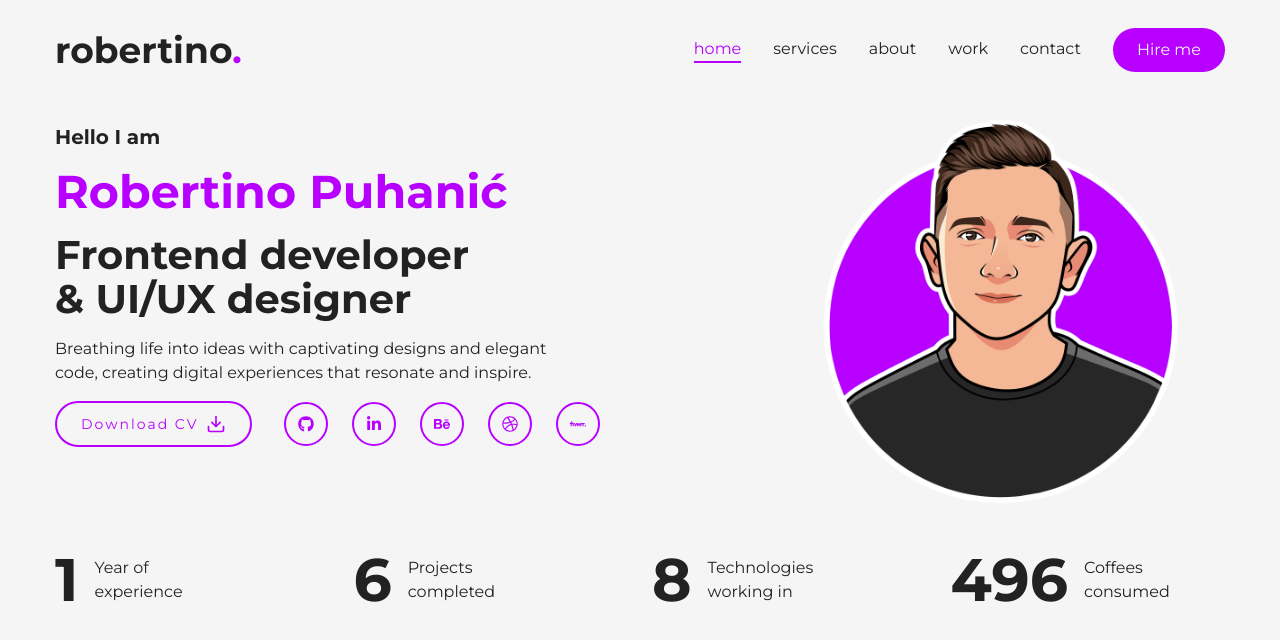
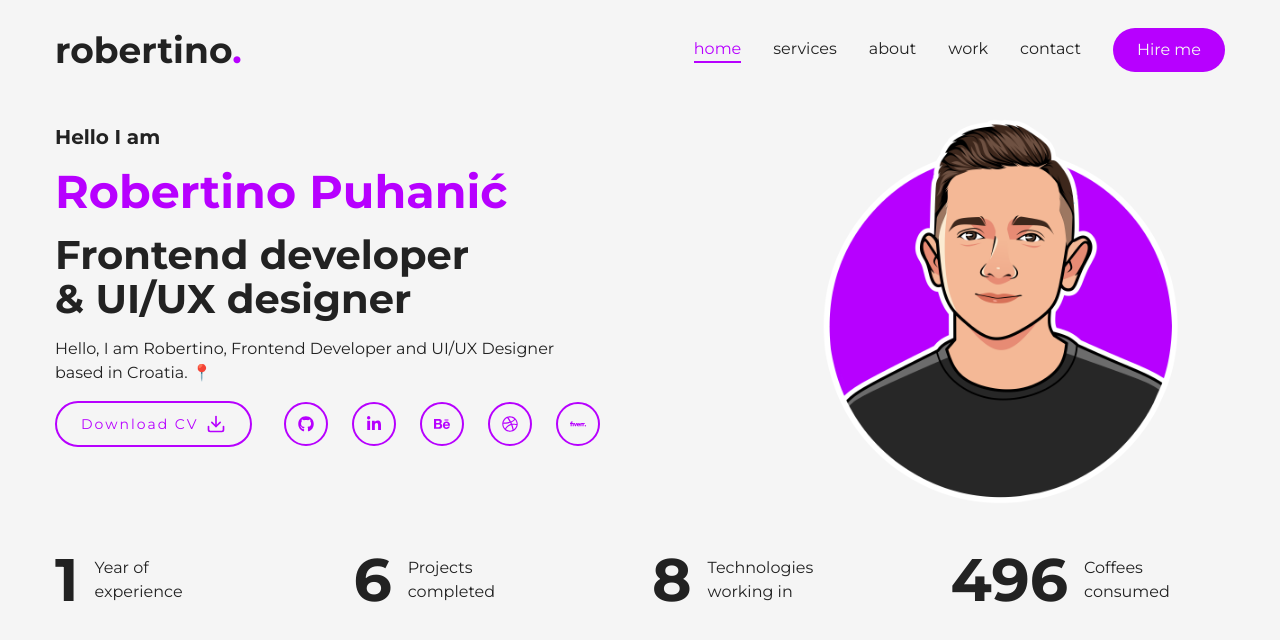
Before and after one commit to Robertino2809/robertino-portfolio, a Next.js app: page / in a window 1280 px wide. Shown: the top 640 px of the page. Built offline with nearby package versions, Linux system fonts and the light colour scheme.

Commit message:
Commiting changes

```diff
--- a/app/page.js
+++ b/app/page.js
@@ -28,7 +28,7 @@ export default function Home() {
               <span className="text-secondary">Robertino Puhanić</span>
             </h1>
             <h2 className="h2 mb-4">Frontend developer<br /> & UI/UX designer</h2>
-            <p className="max-w-[500px] mb-4 text-third">Breathing life into ideas with captivating designs and elegant code, creating digital experiences that resonate and inspire.</p>
+            <p className="max-w-[500px] mb-4 text-third">Hello, I am Robertino, Frontend Developer and UI/UX Designer based in Croatia. 📍</p>
             {/* buttons and socials */}
             <div className="flex flex-col xl:flex-row items-center gap-8">
               <Button
```
